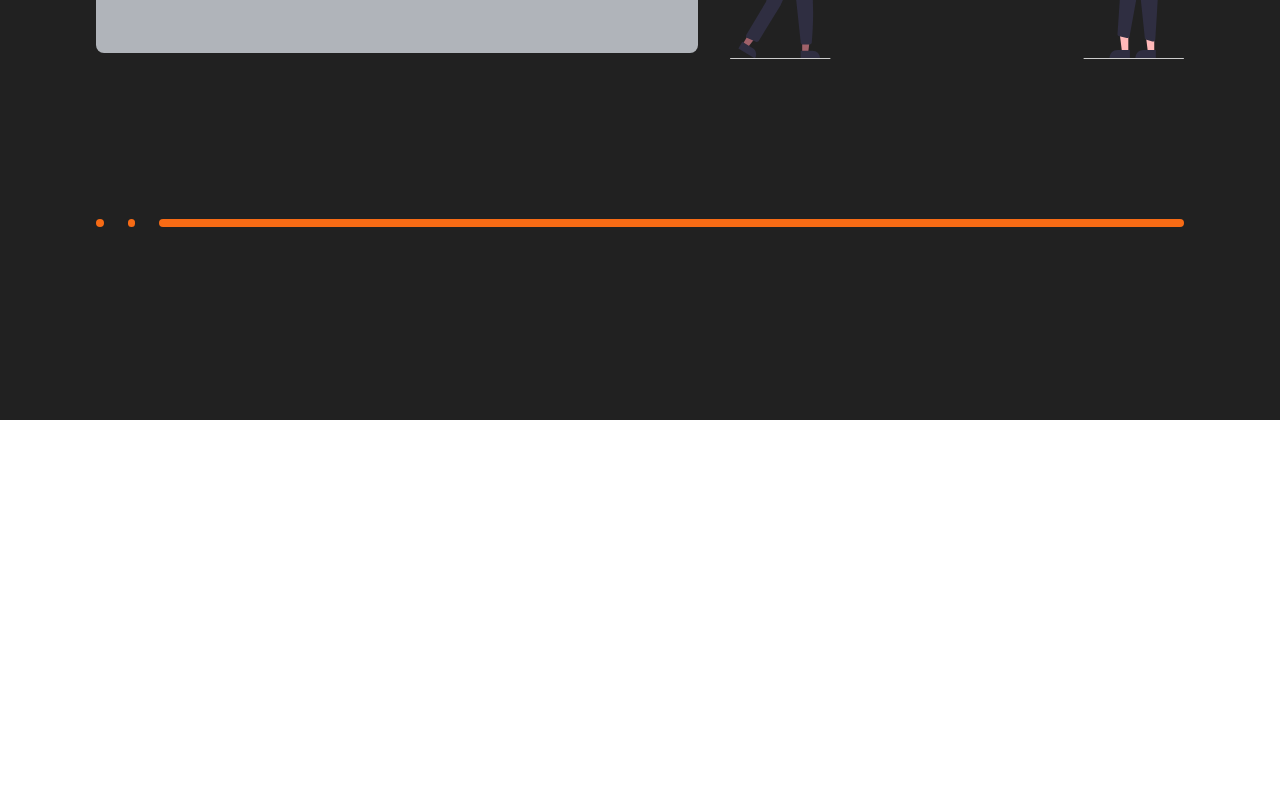
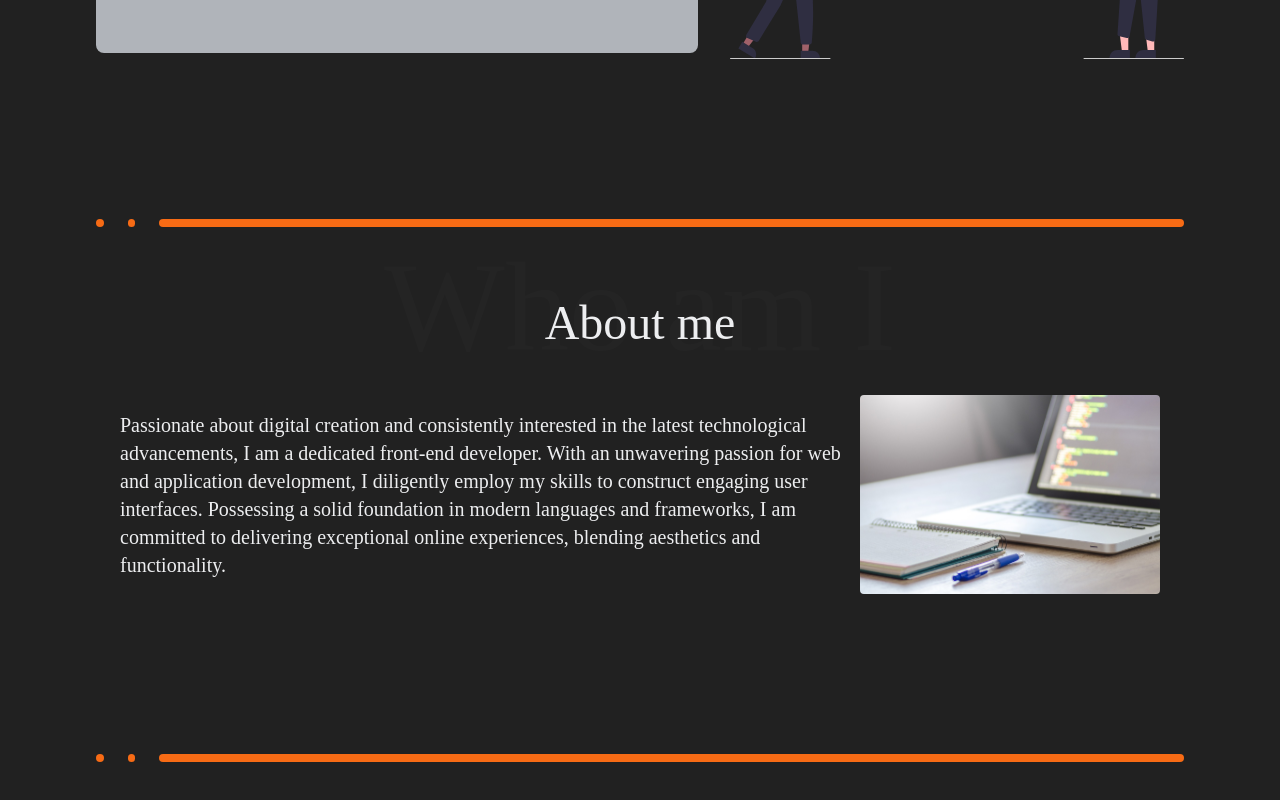
Before and after one commit to MjrDal/portfolio, a Next.js app: page / in a window 1280 px wide. Shown: the part 492-1292 px from the top of the page. Before the commit the page ends 912 px from the top, so only its background shows below. Built offline with nearby package versions, Linux system fonts and the light colour scheme.

Commit message:
add about

```diff
--- a/app/page.tsx
+++ b/app/page.tsx
@@ -1,3 +1,4 @@
+import { About } from "@/components/about/About";
 import { Presentation } from "@/components/presentation/Presentation";
 import { Separator } from "@/components/separator/Separator";
 
@@ -6,6 +7,8 @@ export default function Home() {
     <main className="flex min-h-screen flex-col items-center p-24 bg-black">
       <Presentation />
       <Separator />
+      <About />
+      <Separator />
     </main>
   );
 }
--- /dev/null
+++ b/components/about/About.tsx
@@ -0,0 +1,28 @@
+"use client";
+import Image from "next/image";
+import { Title } from "../title/Title";
+
+export const About = () => {
+  return (
+    <div className="font-sans mt-4">
+      <Title title="About me" />
+      <div className=" flex flex-row items-center pt-6 px-6">
+        <p className="text-white text-xl">
+          Passionate about digital creation and consistently interested in the
+          latest technological advancements, I am a dedicated front-end
+          developer. With an unwavering passion for web and application
+          development, I diligently employ my skills to construct engaging user
+          interfaces. Possessing a solid foundation in modern languages and
+          frameworks, I am committed to delivering exceptional online
+          experiences, blending aesthetics and functionality.
+        </p>
+        <Image
+          src="/computer.svg"
+          width={300}
+          height={300}
+          alt="Image computer"
+        />
+      </div>
+    </div>
+  );
+};
--- /dev/null
+++ b/components/title/Title.tsx
@@ -0,0 +1,14 @@
+"use client";
+
+interface TitleProps {
+  title: string;
+}
+
+export const Title = ({ title }: TitleProps) => {
+  return (
+    <div className="font-sans w-full flex flex-col items-center">
+      <p className="text-9xl  text-white opacity-[.01]">Who am I</p>
+      <h2 className="text-5xl  text-white absolute pt-14">{title}</h2>
+    </div>
+  );
+};
```
Also changed, not shown: public/computer.svg (added).
